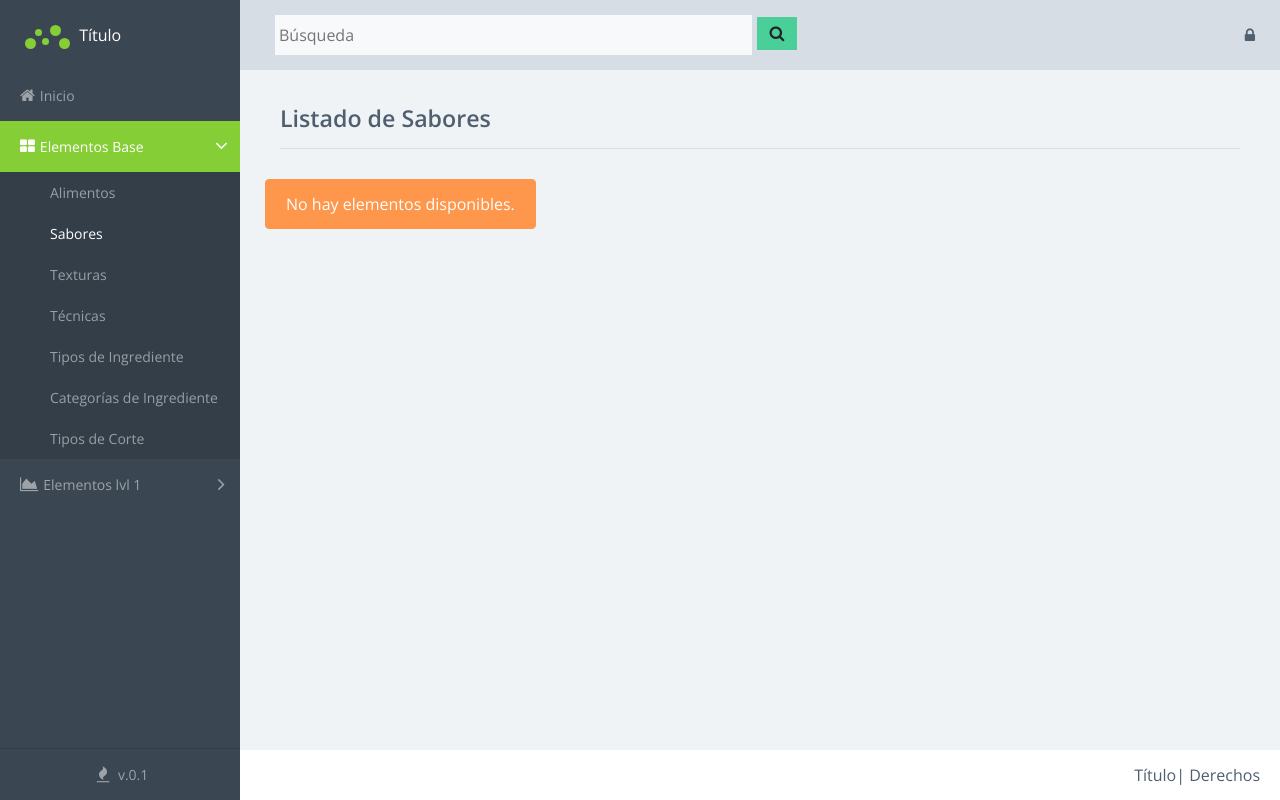
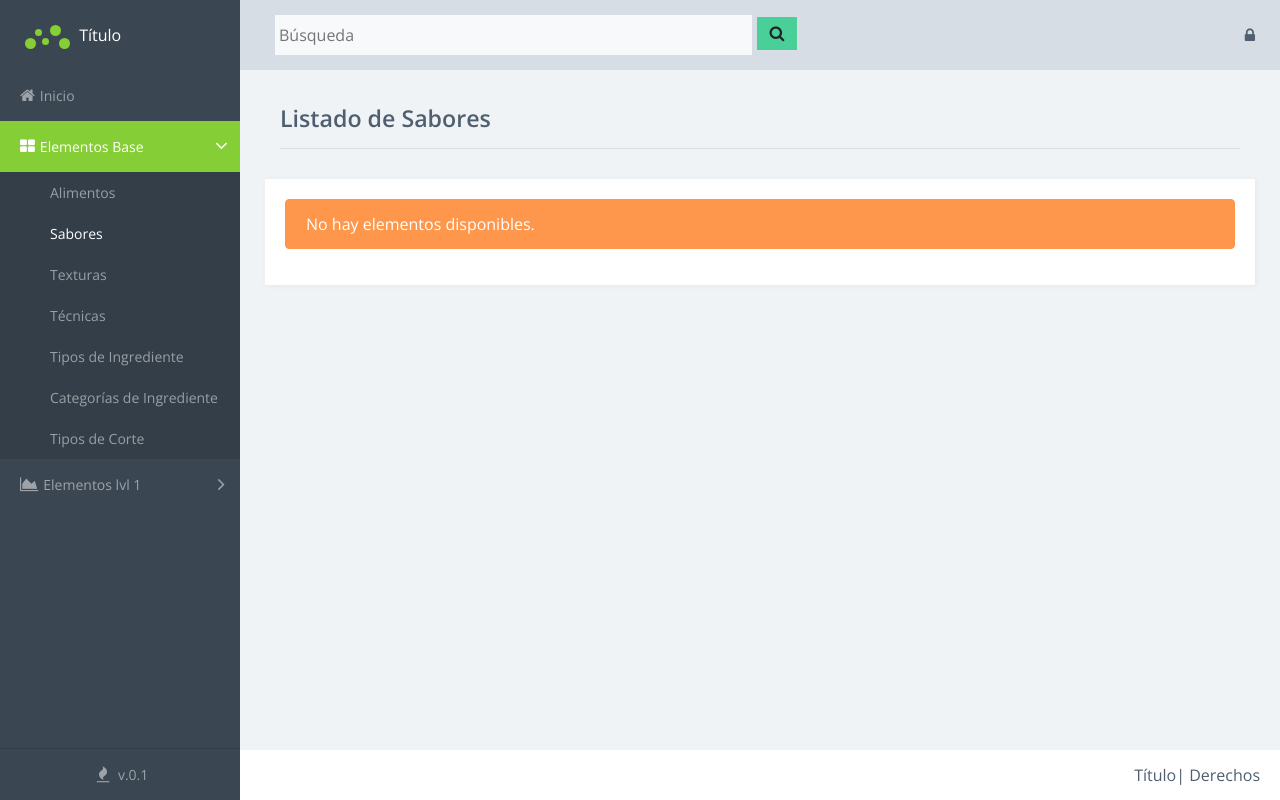
Before and after one commit to mnolae/mcComida, a Django app: page /e/sabores in a window 1280 px wide. Run offline with Django 3.2, Linux system fonts and the light colour scheme; data that the repository does not hold is empty; some libraries are stand-ins or nearby versions.

Commit message:
Added white backgrounds in tables with card style

```diff
--- a/recetas/templates/recetas/index.html
+++ b/recetas/templates/recetas/index.html
@@ -9,6 +9,5 @@
         <h1 class="display-4">¡Hola!</h1>
         <hr />
         <p class="lead">Utiliza los enlaces del menú lateral para poder gestionar datos.</p>
-        <button class="btn btn-primary" data-toggle="modal" data-target="#Modal" class="top-menu">Modal</button>
     </div>
 {% endblock %}
--- a/recetas/templates/recetas/lista_alimentos.html
+++ b/recetas/templates/recetas/lista_alimentos.html
@@ -10,6 +10,8 @@
 {% endblock %}
 
 {% block container %}
+<div class="card w-100">
+    <div class="card-block">
     {% if lista %}
         <table class="table table-sm table-hover table-responsive-sm text-capitalize">
             <thead>
@@ -65,4 +67,6 @@
             No hay alimentos disponibles.
         </div>
     {% endif %}
+    </div>
+</div>
 {% endblock %}
--- a/recetas/templates/recetas/lista_generica.html
+++ b/recetas/templates/recetas/lista_generica.html
@@ -10,6 +10,8 @@
 {% endblock %}
 
 {% block container %}
+<div class="card w-100">
+    <div class="card-block">
     {% if lista %}
         <table class="table table-sm table-hover table-responsive-sm text-capitalize">
             <thead>
@@ -61,4 +63,6 @@
             No hay elementos disponibles.
         </div>
     {% endif %}
+    </div>
+</div>
 {% endblock %}
--- a/recetas/templates/recetas/lista_ingredientes.html
+++ b/recetas/templates/recetas/lista_ingredientes.html
@@ -10,6 +10,8 @@
 {% endblock %}
 
 {% block container %}
+<div class="card w-100">
+    <div class="card-block">
     {% if lista %}
         <table class="table table-sm table-hover table-responsive-sm text-capitalize">
             <thead>
@@ -69,4 +71,6 @@
             No hay ingredientes disponibles.
         </div>
     {% endif %}
+    </div>
+</div>
 {% endblock %}
```
